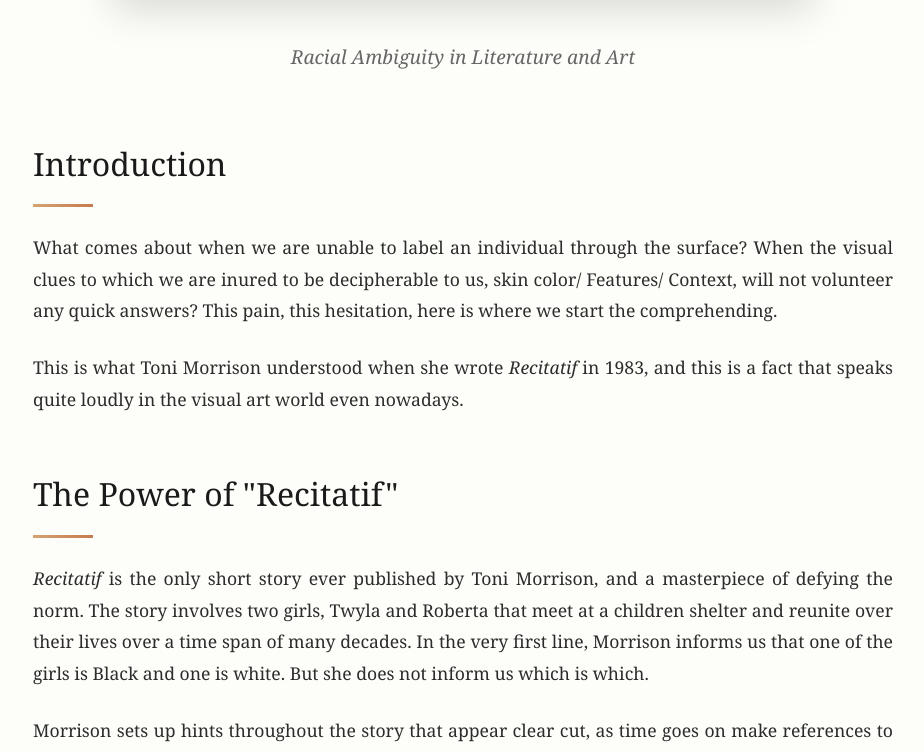
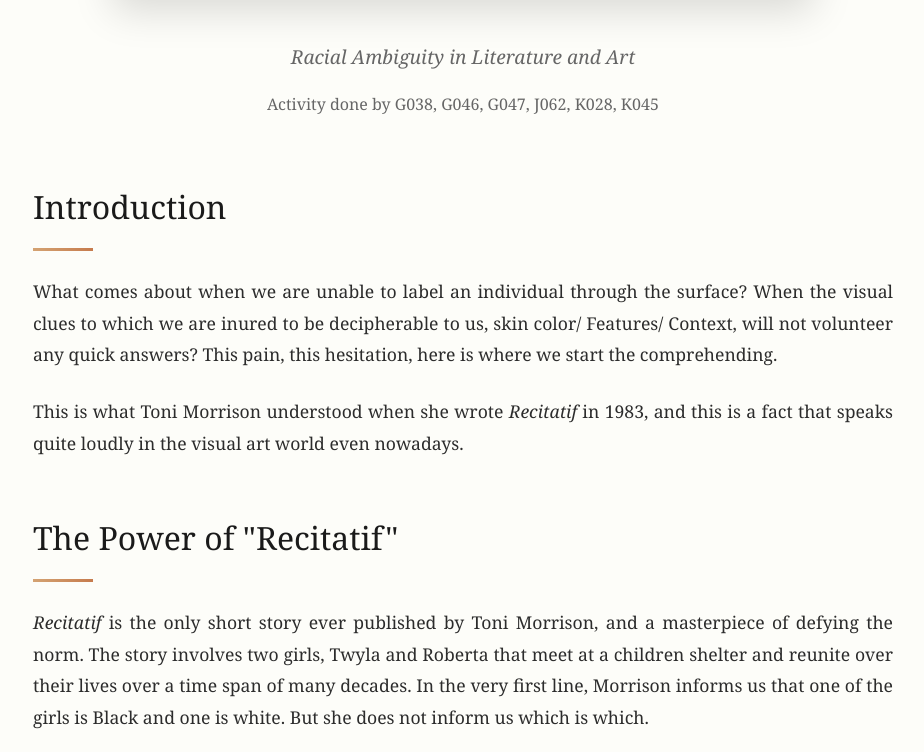
Before and after one commit to OG-MS-90/CSF-RECITAIFF-FINAL-ASSIGNMENT, a plain HTML site: page index.html in a window 1280 px wide. Shown: the part 984-1736 px from the top of the page, without its empty margins (177-1101 px from the left). Drawn offline with Linux system fonts and the light colour scheme.

Commit message:
Add contributor information to heading

```diff
--- a/index.html
+++ b/index.html
@@ -45,7 +45,14 @@
             color: #666;
             font-style: italic;
             text-align: center;
-            margin: 20px auto 40px;
+            margin: 20px auto 15px;
+        }
+
+        .contributors {
+            font-size: 1em;
+            color: #666;
+            text-align: center;
+            margin: 0 auto 40px;
         }
 
         .hero-image {
@@ -169,6 +176,7 @@
 
         <img src="img.jpg" alt="Abstract art representing racial ambiguity" class="hero-image">
         <p class="subtitle">Racial Ambiguity in Literature and Art</p>
+        <p class="contributors">Activity done by G038, G046, G047, J062, K028, K045</p>
 
         <div class="content">
             <section class="fade-in">
@@ -225,9 +233,7 @@
             </section>
         </div>
 
-        <footer>
-            <p>&copy; 2025 Beyond the Surface. All rights reserved.</p>
-        </footer>
+
     </div>
 
     <script>
```
